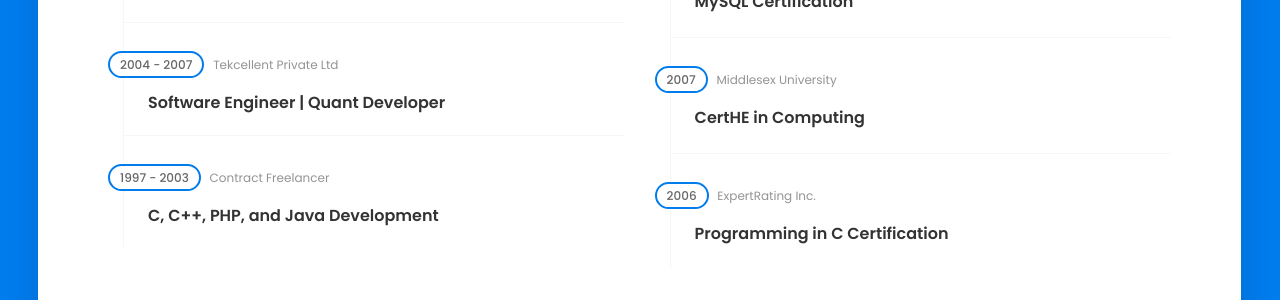
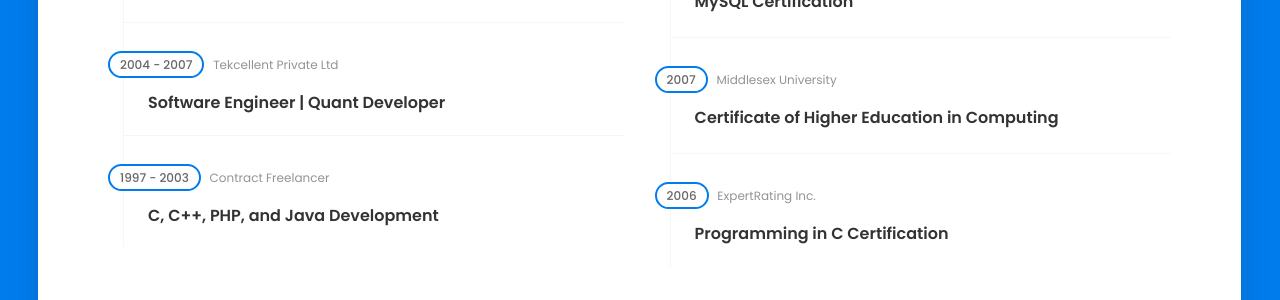
Before and after one commit to integracore2/integracore2.github.io, a Jekyll site: the page built from experience.md, in a window 1280 px wide. Shown: the part 1000-1300 px from the top of the page. Built offline with Jekyll 4.4.1, drawn with Linux system fonts in a browser that asks for light colours.

Commit message:
fixed home nav menu item

```diff
--- a/_includes/header_site.html
+++ b/_includes/header_site.html
@@ -15,7 +15,7 @@
         <ul class="leven-classic-menu site-main-menu">
 
           <li class="menu-item current-menu-item">
-            <a href="{{ site.baseurl }}">Home</a>
+            <a href="{{ site.baseurl }}/">Home</a>
           </li>
 
           <li class="menu-item current-menu-item">
--- a/experience.md
+++ b/experience.md
@@ -121,7 +121,7 @@ permalink: /experience/
                       <div class="timeline-item clearfix">
                         <h5 class="item-period ">2007</h5>
                         <span class="item-company">Middlesex University</span>
-                        <h4 class="item-title">CertHE in Computing</h4>
+                        <h4 class="item-title">Certificate of Higher Education in Computing</h4>
                         <p></p>
                       </div>
 
```
